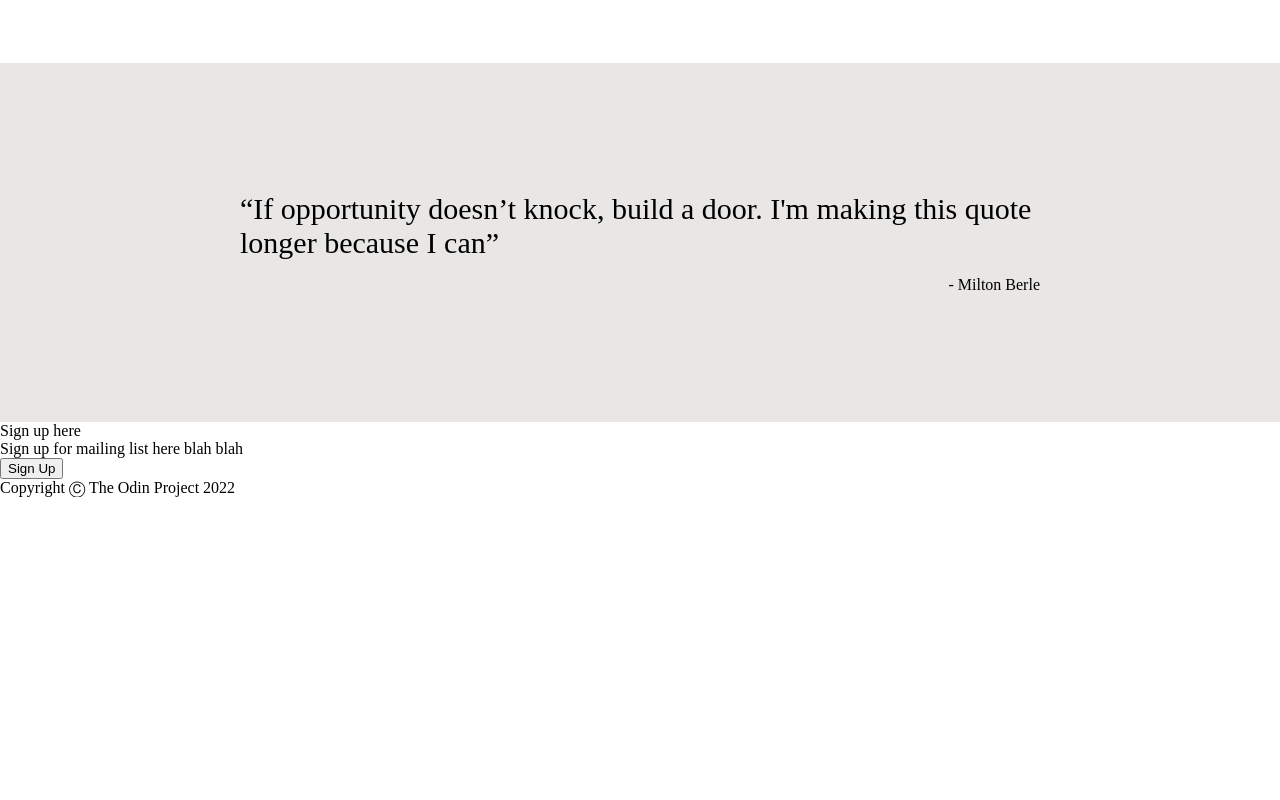
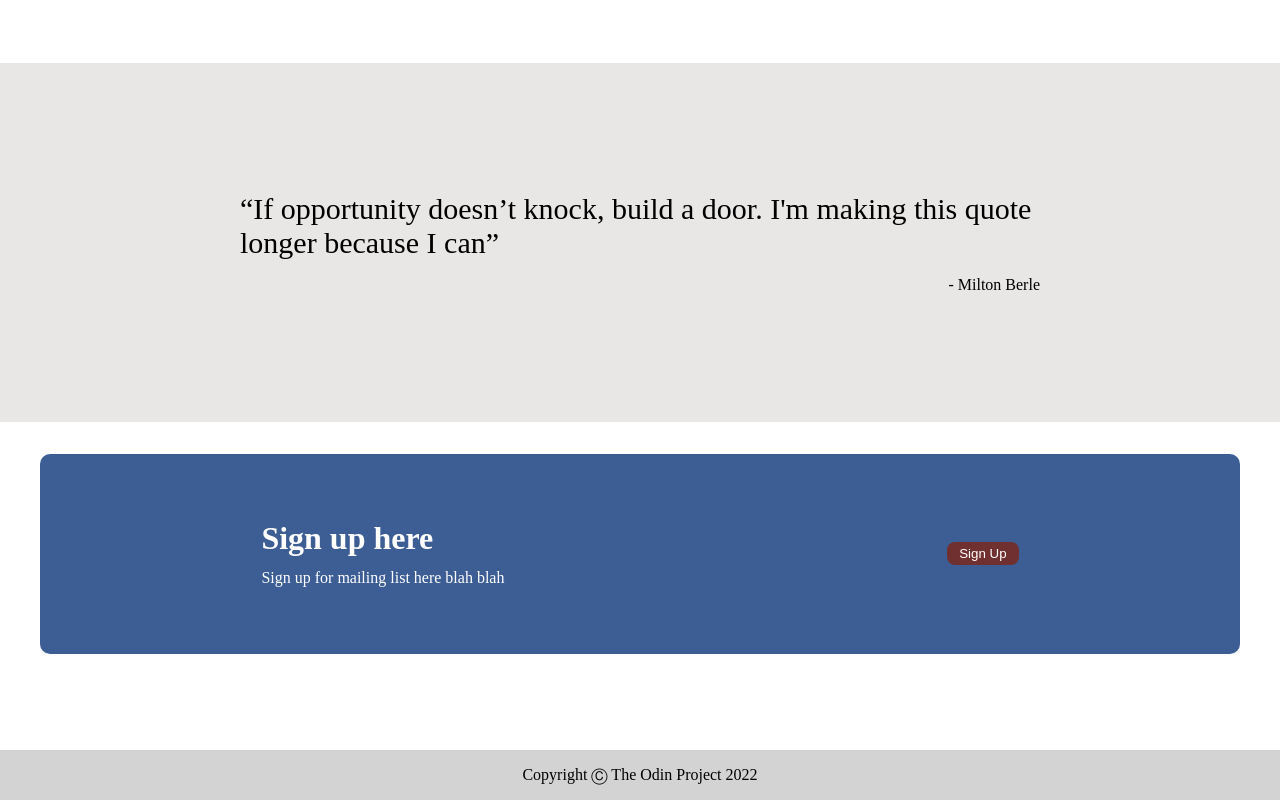
Before and after one commit to seank2401/Landing-Page, a plain HTML site: page index.html in a window 1280 px wide. Shown: the part 993-1793 px from the top of the page. Before the commit the page ends 1490 px from the top, so only its background shows below. Drawn offline with Linux system fonts and the light colour scheme.

Commit message:
add body4 (last body) and footer, styling for both

```diff
--- a/index.html
+++ b/index.html
@@ -80,7 +80,9 @@
 
     </div>
     <div class="footer">
-      <div>Copyright Ⓒ The Odin Project 2022</div>
+     <div class="footertext">
+            <div>Copyright Ⓒ The Odin Project 2022</div>
+        </div>
     </div>
   </body>
 </html>
--- a/style.css
+++ b/style.css
@@ -133,3 +133,52 @@ h1{
     width:800px;
     text-align: end;
  }
+
+ /* BODY 4 */
+
+ .body4{
+    display: flex;
+    align-items: center;
+    justify-content: center;
+    padding: 32px;
+ }
+
+ .body4content{
+    width: 1200px;
+    height: 200px;
+    display: flex;
+    justify-content: space-around;
+    align-items: center;
+    background-color: #3d5e94;
+    border-radius: 10px;
+ }
+
+ .body4title{
+    font-weight: bold;
+    font-size: 32px;
+    margin-bottom: 12px;
+ }
+
+ .body4subtext,
+ .body4title{
+    color: white;
+ }
+
+ .signupb4{
+    color: white;
+    background-color: #703030;
+    padding: 4px 12px;
+    border-radius: 8px;
+    border-style: none;
+ }
+
+ /* FOOTER */
+
+ .footer{
+    background-color: lightgray;
+ }
+
+ .footertext{
+    text-align: center;
+    padding: 16px;
+ }
```
